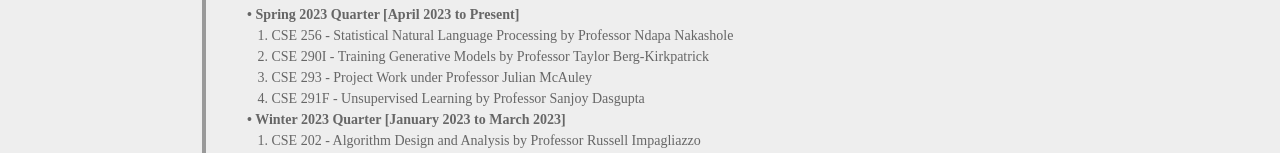
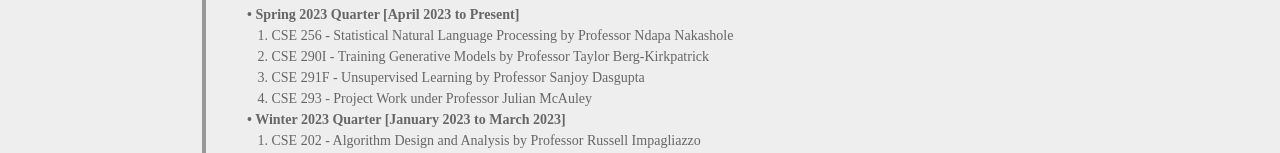
Before and after one commit to rohithaug/rohithaug.github.io, a React (Create React App) app: page /#/resume in a window 1280 px wide. Shown: the part 640-793 px from the top of the page. Built offline with nearby package versions, Linux system fonts and the light colour scheme.

Commit message:
update course ordering

```diff
--- a/src/containers/resume/ucsd.jsx
+++ b/src/containers/resume/ucsd.jsx
@@ -48,16 +48,16 @@ const Ucsd = () => {
                     url="https://cseweb.ucsd.edu/~tberg/"
                 />
             </p>
-            <p>&emsp; 3. CSE 293 - Project Work under Professor {" "}
+            <p>&emsp; 3. CSE 291F - Unsupervised Learning by Professor {" "}
+                <ResumeLink
+                    name="Sanjoy Dasgupta"
+                    url="https://cseweb.ucsd.edu/~dasgupta/"
+                />
+            </p>
+            <p>&emsp; 4. CSE 293 - Project Work under Professor {" "}
                 <ResumeLink
                     name="Julian McAuley"
                     url="https://cseweb.ucsd.edu/~jmcauley/"
-                />
-            </p>
-            <p>&emsp; 4. CSE 291F - Unsupervised Learning by Professor {" "}
-                <ResumeLink
-                    name="Sanjoy Dasgupta"
-                    url="https://cseweb.ucsd.edu/~dasgupta/"
                 />
             </p>
 
```
